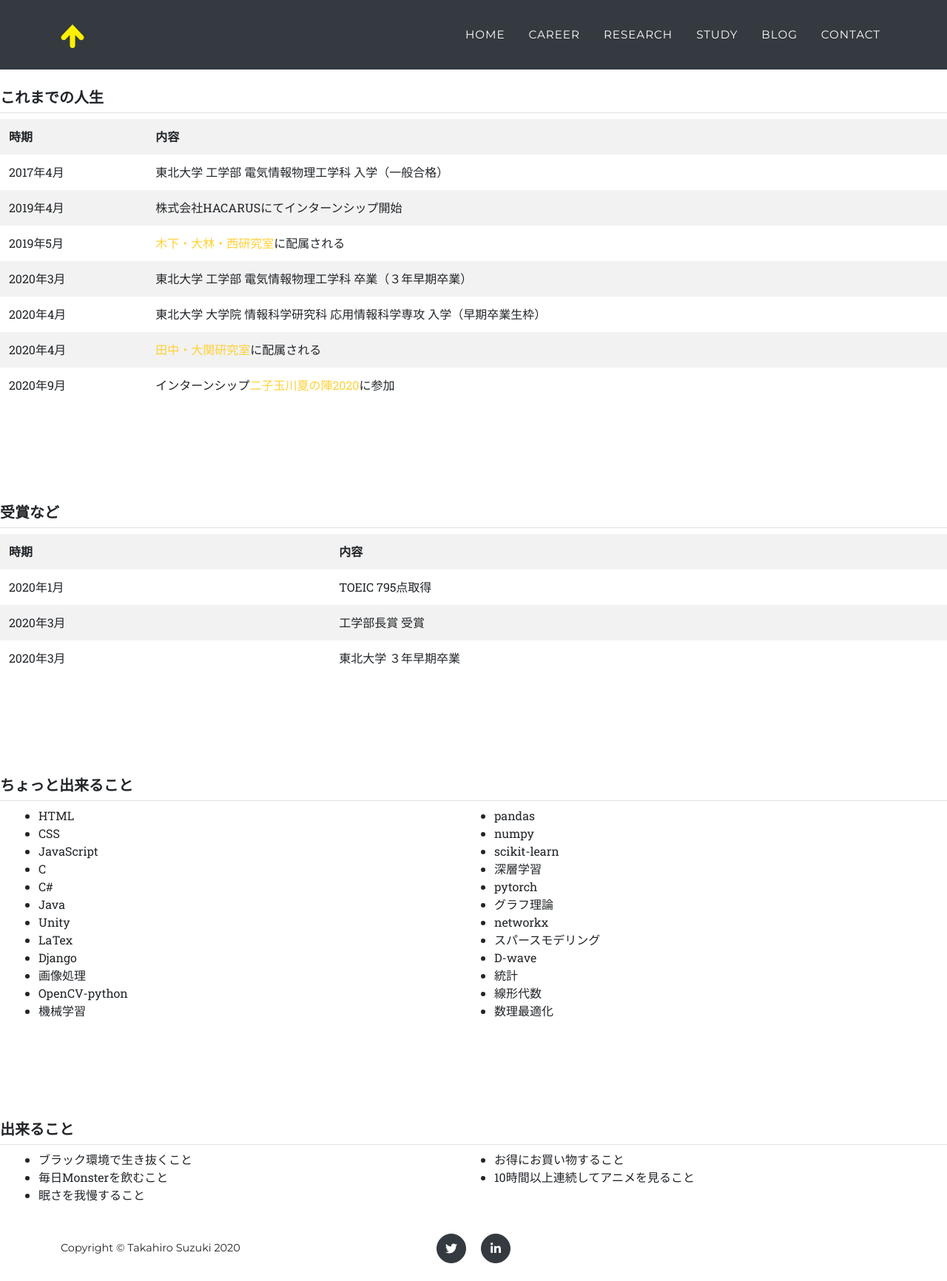
After one commit to tkp0331/myhomepage, a Django app: page /career/ in a window 1280 px wide. The commit adds this page. Shown: the whole page at 74% size. Run offline with Django 3.2, Linux system fonts and the light colour scheme; some libraries are stand-ins or nearby versions; some web fonts are replaced.

Commit message:
make files related to career

```diff
--- a/homepage/templates/base.html
+++ b/homepage/templates/base.html
@@ -50,7 +50,7 @@
                 <div class="collapse navbar-collapse" id="navbarResponsive">
                     <ul class="navbar-nav text-uppercase ml-auto">
                         <li class="nav-item"><a class="nav-link js-scroll-trigger" href="{% url 'homepage:index' %}">Home</a></li>
-                        <li class="nav-item"><a class="nav-link js-scroll-trigger" href="#career">Career</a></li>
+                        <li class="nav-item"><a class="nav-link js-scroll-trigger" href="{% url 'homepage:career' %}">Career</a></li>
                         <li class="nav-item"><a class="nav-link js-scroll-trigger" href="{% url 'homepage:research' %}">Research</a></li>
                         <li class="nav-item"><a class="nav-link js-scroll-trigger" href="#study">Study</a></li>
                         <li class="nav-item"><a class="nav-link js-scroll-trigger" href="#blog">Blog</a></li>
--- /dev/null
+++ b/homepage/templates/career.html
@@ -0,0 +1,14 @@
+{% extends "base.html" %}
+
+{% block title %}とある東北大院生のHP|Career{% endblock %}
+
+{% block contents %}
+
+{% include 'career_parts/resume.html' %}
+
+{% include 'career_parts/awards.html' %}
+
+{% include 'career_parts/can_do_it_alittle.html' %}
+
+{% include 'career_parts/can_do.html' %}
+{% endblock %}
--- /dev/null
+++ b/homepage/templates/career_parts/awards.html
@@ -0,0 +1,25 @@
+<div class="container-fluid mt-5">
+    <div class="row border-bottom mt-5 mb-2">
+        <h5 class="mt-4">受賞など</h5>
+    </div>
+    <div class="row">
+        <table class="table table-borderless table-striped">
+            <tr>
+                <th>時期</th>
+                <th>内容</th>
+            </tr>
+            <tr>
+                <td>2020年1月</td>
+                <td>TOEIC 795点取得</td>
+            </tr>
+            <tr>
+                <td>2020年3月</td>
+                <td>工学部長賞 受賞</td>
+            </tr>
+            <tr>
+                <td>2020年3月</td>
+                <td>東北大学 ３年早期卒業</td>
+            </tr>
+        </table>
+    </div>
+</div>
--- /dev/null
+++ b/homepage/templates/career_parts/can_do.html
@@ -0,0 +1,12 @@
+<div class="container-fluid mt-5">
+    <div class="row border-bottom mt-5 mb-2">
+        <h5 class="mt-4">出来ること</h5>
+    </div>
+    <ul style="column-count: 2;">
+        <li>ブラック環境で生き抜くこと</li>
+        <li>毎日Monsterを飲むこと</li>
+        <li>眠さを我慢すること</li>
+        <li>お得にお買い物すること</li>
+        <li>10時間以上連続してアニメを見ること</li>
+    </ul>
+</div>
--- /dev/null
+++ b/homepage/templates/career_parts/can_do_it_alittle.html
@@ -0,0 +1,31 @@
+<div class="container-fluid mt-5">
+    <div class="row border-bottom mt-5 mb-2">
+        <h5 class="mt-4">ちょっと出来ること</h5>
+    </div>
+    <ul style="column-count: 2;">
+        <li>HTML</li>
+        <li>CSS</li>
+        <li>JavaScript</li>
+        <li>C</li>
+        <li>C#</li>
+        <li>Java</li>
+        <li>Unity</li>
+        <li>LaTex</li>
+        <li>Django</li>
+        <li>画像処理</li>
+        <li>OpenCV-python</li>
+        <li>機械学習</li>
+        <li>pandas</li>
+        <li>numpy</li>
+        <li>scikit-learn</li>
+        <li>深層学習</li>
+        <li>pytorch</li>
+        <li>グラフ理論</li>
+        <li>networkx</li>
+        <li>スパースモデリング</li>
+        <li>D-wave</li>
+        <li>統計</li>
+        <li>線形代数</li>
+        <li>数理最適化</li>
+    </ul>
+</div>
--- /dev/null
+++ b/homepage/templates/career_parts/resume.html
@@ -0,0 +1,42 @@
+<div class="container-fluid mt-5">
+    <div class="row border-bottom mt-5 mb-2">
+        <h5 class="mt-4">これまでの人生</h5>
+    </div>
+    <div class="row">
+        {# 取り敢えずstripedにしたが、シックリ来なかったらtable-stripedを削除する #}
+        <table class="table table-borderless table-striped">
+            <tr>
+                <th>時期</th>
+                <th>内容</th>
+            </tr>
+            <tr>
+                <td>2017年4月</td>
+                <td>東北大学 工学部 電気情報物理工学科 入学（一般合格）</td>
+            </tr>
+            <tr>
+                <td>2019年4月</td>
+                <td>株式会社HACARUSにてインターンシップ開始</td>
+            </tr>
+            <tr>
+                <td>2019年5月</td>
+                <td><a href="http://www.sb.ecei.tohoku.ac.jp/" target="_blank">木下・大林・西研究室</a>に配属される</td>
+            </tr>
+            <tr>
+                <td>2020年3月</td>
+                <td>東北大学 工学部 電気情報物理工学科 卒業（３年早期卒業）</td>
+            </tr>
+            <tr>
+                <td>2020年4月</td>
+                <td>東北大学 大学院 情報科学研究科 応用情報科学専攻 入学（早期卒業生枠）</td>
+            </tr>
+            <tr>
+                <td>2020年4月</td>
+                <td><a href="http://www.sb.ecei.tohoku.ac.jp/" target="_blank">田中・大関研究室</a>に配属される</td>
+            </tr>
+            <tr>
+                <td>2020年9月</td>
+                <td>インターンシップ<a href="https://commerce-engineer.rakuten.careers/careers/graduates/internship/summer-short" target="_blank">二子玉川夏の陣2020</a>に参加</td>
+            </tr>
+        </table>
+    </div>
+</div>
--- a/homepage/templates/research.html
+++ b/homepage/templates/research.html
@@ -10,7 +10,7 @@
         <h5 class="mt-4">卒業研究</h5>
     </div>
     <div class="row">
-        <table class="table table-noborder table-borderless">
+        <table class="table table-borderless">
             <tr>
                 <th>タイトル</th>
                 <td>MRIデータによるグリオーマ有無識別器の構築</td>
@@ -41,7 +41,7 @@
         <h5>修論</h5>
     </div>
     <div class="row">
-        <table class="table table-noborder table-borderless">
+        <table class="table table-borderless">
             <tr>
                 <th>タイトル</th>
                 <td>未定</td>
--- a/homepage/urls.py
+++ b/homepage/urls.py
@@ -6,7 +6,7 @@ urlpatterns = [
     path('', views.IndexView.as_view(), name='index'),
     path('contact/', views.ContactView.as_view(), name='contact'),
     path('research/', views.ResearchView.as_view(), name='research'),
-    # path('/', views..as_view(), name=''),
+    path('career/', views.CareerView.as_view(), name='career'),
     # path('/', views..as_view(), name=''),
     # path('/', views..as_view(), name=''),
 ]
--- a/homepage/views.py
+++ b/homepage/views.py
@@ -29,3 +29,7 @@ class ContactView(generic.FormView):  # FormViewはフォーム処理に特化
 
 class ResearchView(generic.TemplateView):
     template_name = "research.html"
+
+
+class CareerView(generic.TemplateView):
+    template_name = "career.html"
```
